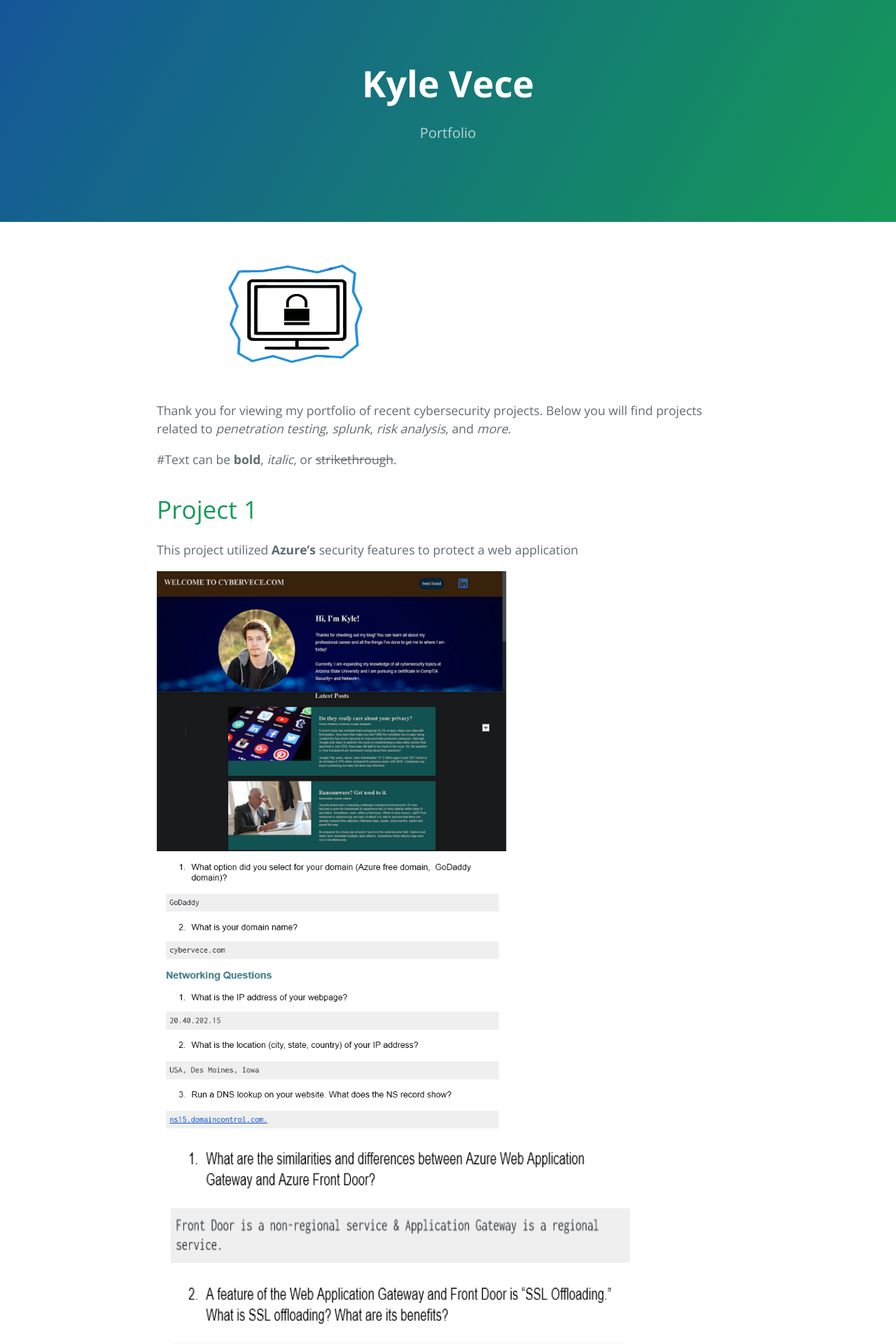
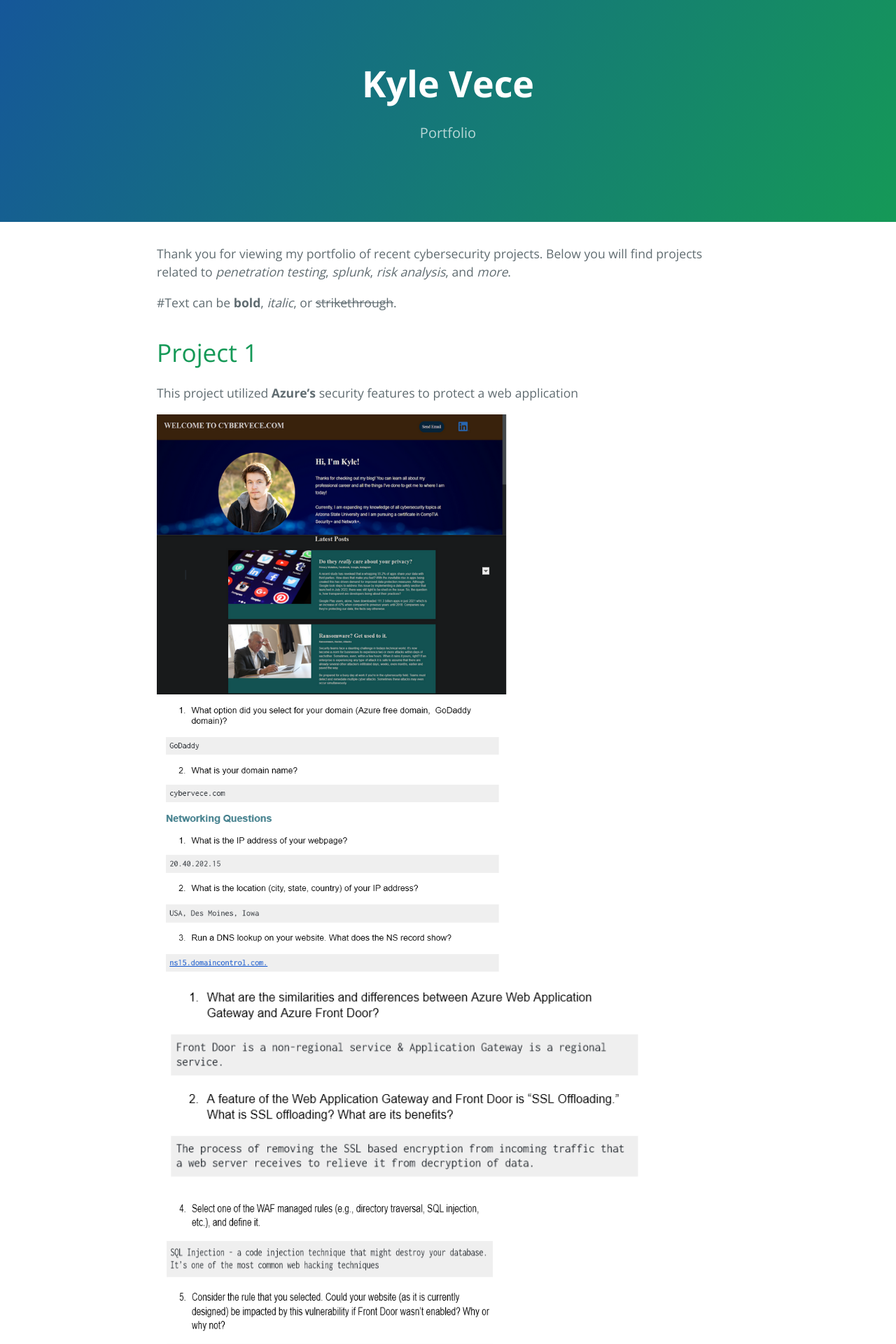
Before and after one commit to KyleV1/kylev1.github.io, a Jekyll site: the page built from index.md, in a window 1280 px wide. Shown: the top 1920 px of the page at 70% size. Built offline with Jekyll 4.4.1, drawn with Linux system fonts in a browser that asks for light colours; our own code applies the rules of GitHub Pages for plain Markdown files.

Commit message:
Update index.md

```diff
--- a/index.md
+++ b/index.md
@@ -1,4 +1,3 @@
-<img src="/Images/use.gif" alt="image1" style="width:400px;height:200px;">
 
 Thank you for viewing my portfolio of recent cybersecurity projects. Below you will find projects related to _penetration testing_, _splunk_, _risk analysis_, and _more_.
 
@@ -10,7 +9,7 @@ This project utilized **Azure's** security features to protect a web application
 
  <img src="/Images/site.png" alt="image1" style="width:500px;height:400px;">
  <img src="/Images/sc1.png" alt="image1" style="width:500px;height:400px;">
- <img src="/Images/scInclude.png" alt="image1" style="width:700px;height:400px;">
+ <img src="/Images/scInclude.png" alt="image1" style="width:600;height:300px;">
  <img src="/Images/scInclude2.png" alt="image1" style="width:500px;height:400px;">
 
 
```
